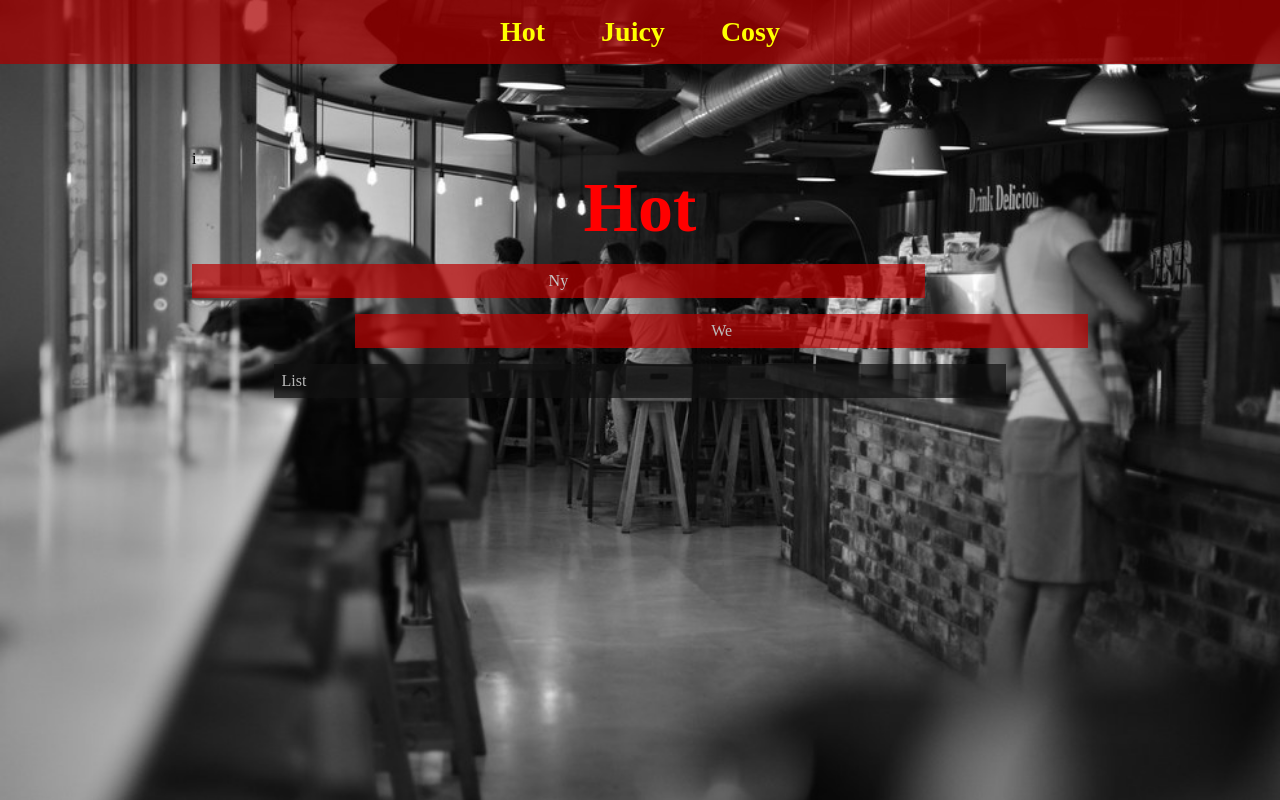
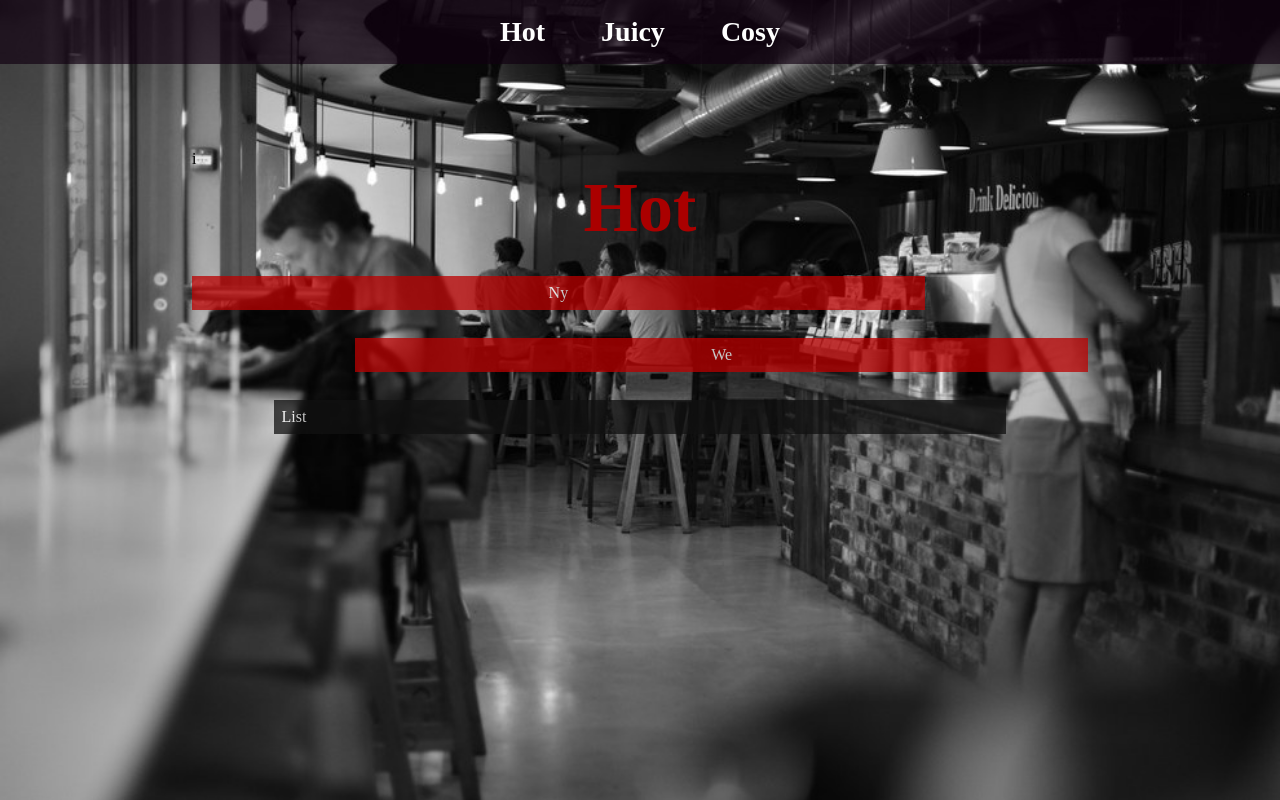
Before and after one commit to goranOlson/caffe-retro, a plain HTML site: page index.html in a window 1280 px wide. Drawn offline with Linux system fonts and the light colour scheme.

Commit message:
updated color on nav and p

```diff
--- a/index.html
+++ b/index.html
@@ -8,9 +8,10 @@
 </head>
 <body>
     <header>
-        <a href="">Hot</a>
-        <a href="">Juicy</a>
-        <a href="">Cosy</a>
+        <nav>
+            <a href="">Hot</a>
+            <a href="">Juicy</a>
+            <a href="">Cosy</a></nav>
     </header>
 
     <section id="hot">
--- a/styles.css
+++ b/styles.css
@@ -10,12 +10,19 @@ header {
     flex-direction: row;
     justify-content: center;
     position: fixed;
+    background-color: #101a;
+
 }
 
-header > a {
+nav {
+    display: flex;
+    flex-direction: row;
+}
+
+nav a {
     margin-inline: 20px;
     padding: 8px;
-    color:yellow;
+    color:white;
     font-size: 28px;
     font-weight: bold;
     text-decoration: none;
@@ -41,7 +48,7 @@ h1 {
     margin-right: auto;
     margin-block: 0;
 
-    color: red;
+    color: #a00;
     font-size: 70px;
 
 }
@@ -61,10 +68,11 @@ section .content {
 section p {
     width: 80%;
     margin-inline: auto;
+    margin-block: 28px;
     padding: 8px;
     color: white;
     background-color: #111;
-    opacity: 0.7;
+    opacity: 0.75;
 }
 
 section p.to-left,
```
